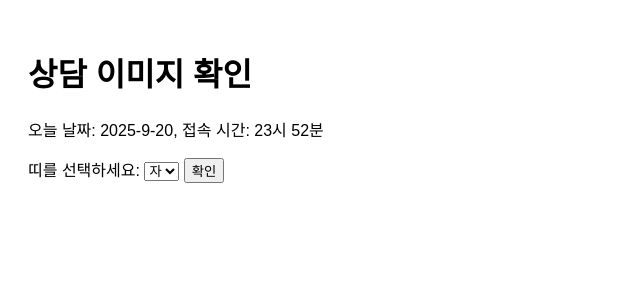
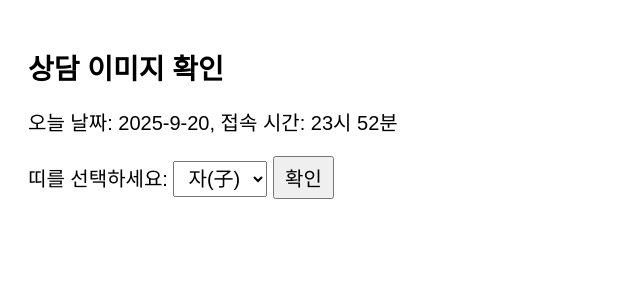
Before and after one commit to acatree/menu, a Flask app: page /index6 in a window 1280 px wide. Shown: the top 300 px of the page, without its empty margins (0-640 px from the left). Run offline with Flask 3, Linux system fonts and the light colour scheme.

Commit message:
Update index6.html

```diff
--- a/templates/index6.html
+++ b/templates/index6.html
@@ -4,9 +4,28 @@
     <meta charset="UTF-8">
     <title>상담 이미지 확인</title>
     <style>
-        body { font-family: Arial; padding: 20px; }
-        #image { width: 300px; margin-top: 20px; display:none; }
-        #message { margin-top: 10px; font-weight: bold; }
+        body {
+            font-family: Arial;
+            padding: 20px;
+            font-size: 20px; /* 전체 글자 크기 키움 */
+        }
+        #image {
+            width: 600px;  /* 이미지 크기 2배 이상 */
+            margin-top: 20px;
+            display:none;
+        }
+        #message {
+            margin-top: 15px;
+            font-weight: bold;
+            font-size: 22px; /* 메시지는 조금 더 크게 */
+        }
+        h1 {
+            font-size: 28px;
+        }
+        select, button {
+            font-size: 20px;
+            padding: 5px 10px;
+        }
     </style>
 </head>
 <body>
@@ -14,18 +33,18 @@
     <p id="date_time"></p>
     <label for="zodiac">띠를 선택하세요:</label>
     <select id="zodiac">
-        <option value="자">자</option>
-        <option value="축">축</option>
-        <option value="인">인</option>
-        <option value="묘">묘</option>
-        <option value="진">진</option>
-        <option value="사">사</option>
-        <option value="오">오</option>
-        <option value="미">미</option>
-        <option value="신">신</option>
-        <option value="유">유</option>
-        <option value="술">술</option>
-        <option value="해">해</option>
+        <option value="자">자(子)</option>
+        <option value="축">축(丑)</option>
+        <option value="인">인(寅)</option>
+        <option value="묘">묘(卯)</option>
+        <option value="진">진(辰)</option>
+        <option value="사">사(巳)</option>
+        <option value="오">오(午)</option>
+        <option value="미">미(未)</option>
+        <option value="신">신(申)</option>
+        <option value="유">유(酉)</option>
+        <option value="술">술(戌)</option>
+        <option value="해">해(亥)</option>
     </select>
 
     <button onclick="showImage()">확인</button>
@@ -50,7 +69,8 @@
             `오늘 날짜: ${dateStr}, 접속 시간: ${timeStr}`;
 
         // 12지 시간대 계산
-        const timeZodiacs = ["자시","축시","인시","묘시","진시","사시","오시","미시","신시","유시","술시","해시"];
+        const timeZodiacs = ["자시(子)", "축시(丑)", "인시(寅)", "묘시(卯)", "진시(辰)", "사시(巳)",
+                             "오시(午)", "미시(未)", "신시(申)", "유시(酉)", "술시(戌)", "해시(亥)"];
         function getTimeZodiac(hour) {
             return timeZodiacs[Math.floor((hour + 1) / 2) % 12];
         }
```
Lines whose indentation alone changed are shown as unchanged.
